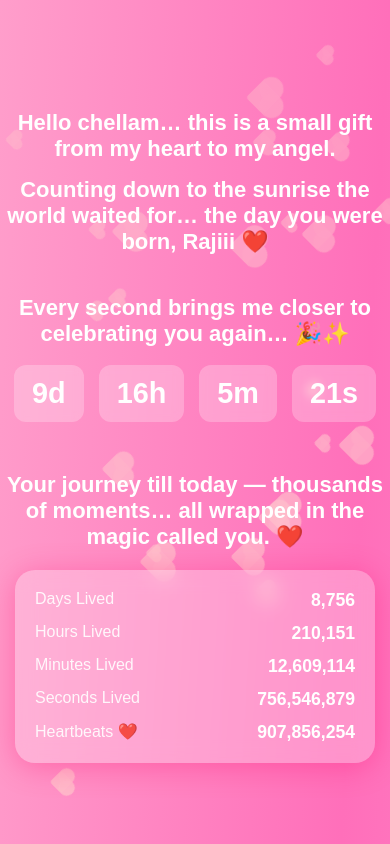
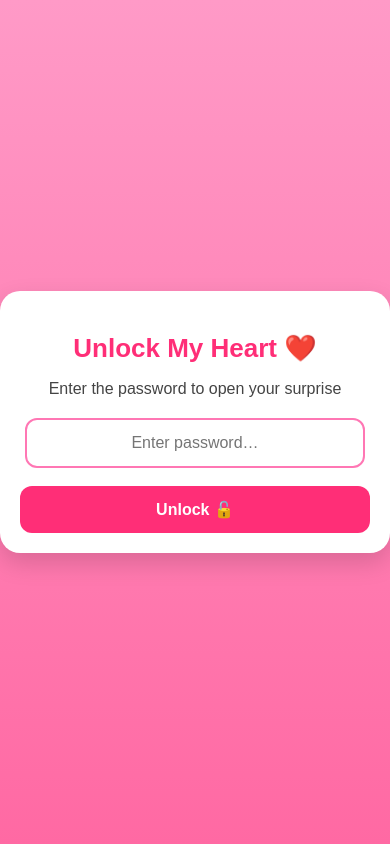
Before and after one commit to raj1799/rajiii-birthday-site, a React (Vite) app: page / in a window 390 px wide. Shown: the top 844 px of the page. Built offline with nearby package versions, Linux system fonts and the light colour scheme; no server answers.

Commit message:
UI fixes

```diff
--- a/src/components/Countdown.jsx
+++ b/src/components/Countdown.jsx
@@ -102,13 +102,13 @@ export default function Countdown() {
         <>
           <h1
             className="fade-in"
-            style={{ fontSize: "22px", fontWeight: "700" }}
+            style={{ fontSize: "22px", fontWeight: "700",padding:"10px" }}
           >
           Hello chellam… this is a small gift from my heart to my angel.
           </h1>
           <h1
             className="fade-in"
-            style={{ fontSize: "22px", fontWeight: "700" }}
+            style={{ fontSize: "22px", fontWeight: "700", padding:"10px" }}
           >
             Counting down to the sunrise the world waited for… the day you were
             born, Rajiii ❤️
@@ -116,7 +116,7 @@ export default function Countdown() {
 
           <h2
             className="fade-in"
-            style={{ fontSize: "22px", marginTop: "40px" }}
+            style={{ fontSize: "22px", marginTop: "40px", padding:"10px" }}
           >
             Every second brings me closer to celebrating you again… 🎉✨
           </h2>
@@ -129,7 +129,7 @@ export default function Countdown() {
           </div>
         </>
       )}
-      <h2 className="fade-in" style={{ fontSize: "22px", marginTop: "50px" }}>
+      <h2 className="fade-in" style={{ fontSize: "22px", marginTop: "50px", padding:"10px" }}>
         Your journey till today — thousands of moments… all wrapped in the magic
         called you. ❤️
       </h2>
--- a/src/components/GiftBoxSection.jsx
+++ b/src/components/GiftBoxSection.jsx
@@ -51,7 +51,7 @@ export default function GiftBoxSection() {
 
   return (
     <div className="giftbox-section">
-      <h2 className="giftbox-title">Your Gift Box Surprise 🎁</h2>
+      <h2 className="giftbox-title" style={{ padding:"10px" }}>Your Gift Box Surprise 🎁</h2>
 
       <div className="giftbox-row">
         {gifts.map((g, i) => (
--- /dev/null
+++ b/src/components/PasswordLock.jsx
@@ -0,0 +1,46 @@
+import React, { useState } from "react";
+import "../styles/lock.css";
+
+export default function PasswordLock({ onUnlock }) {
+  const [password, setPassword] = useState("");
+  const [error, setError] = useState(false);
+
+  const correctPassword = "17111999"; // your DOB
+
+  const handleSubmit = (e) => {
+    e.preventDefault();
+
+    if (password.trim() === correctPassword) {
+      setError(false);
+      onUnlock();  // Unlock the website
+    } else {
+      setError(true);
+      setPassword("");
+    }
+  };
+
+  return (
+    <div className="lock-screen">
+      <div className="lock-card">
+        <h2 className="lock-title">Unlock My Heart ❤️</h2>
+        <p className="lock-sub">Enter the password to open your surprise</p>
+
+        <form onSubmit={handleSubmit}>
+          <input
+            type="password"
+            className={`lock-input ${error ? "shake" : ""}`}
+            placeholder="Enter password…"
+            value={password}
+            onChange={(e) => setPassword(e.target.value)}
+          />
+
+          {error && <p className="lock-error">Wrong password my love… try again 💔</p>}
+
+          <button type="submit" className="lock-btn">
+            Unlock 🔓
+          </button>
+        </form>
+      </div>
+    </div>
+  );
+}
--- a/src/components/PolaroidSection.jsx
+++ b/src/components/PolaroidSection.jsx
@@ -30,7 +30,7 @@ export default function PolaroidsSection() {
 
   return (
     <div className="bike-intro-container">
-      <h2>Hover or click to uncover our beautiful moment.💕</h2>
+      <h2 style={{ padding:"10px" }}>Hover or click to uncover our beautiful moment.💕</h2>
       <div className="polaroid-section">
         <div className="polaroid-container">
           {cards.map((card, i) => (
@@ -59,7 +59,7 @@ export default function PolaroidsSection() {
           ))}
         </div>
 
-        <h3 className="polaroid-caption">
+        <h3 className="polaroid-caption" style={{padding:"10px" }}>
           The pictures may be a little blurry… but the memories are crystal
           clear. Those nights when we smiled, laughed, and forgot the world— I
           want that happiness with you for the rest of my life.
--- a/src/components/SurpriseCarousel.jsx
+++ b/src/components/SurpriseCarousel.jsx
@@ -22,7 +22,7 @@ export default function SurpriseCarousel() {
 
   return (
     <div className="surprise-wrapper">
-      <h2 className="surprise-title">
+      <h2 className="surprise-title" style={{ padding:"10px" }}>
         Swipe to See What I’ve Been Saving Just for You… 💖
       </h2>
 
--- a/src/pages/LandingPage.jsx
+++ b/src/pages/LandingPage.jsx
@@ -1,13 +1,23 @@
-// import BirthdayCake from "../components/BirthdayCake";
+import React, { useState } from "react";
+import PasswordLock from "../components/PasswordLock";
+
+// import your components…
 import Countdown from "../components/Countdown";
+import GiftQuestionSection from "../components/GiftQuestionSection";
+import SurpriseCarousel from "../components/SurpriseCarousel";
+import PolaroidsSection from "../components/PolaroidSection";
 import GiftBoxSection from "../components/GiftBoxSection";
-import PolaroidsSection from "../components/PolaroidSection";
-import SurpriseCarousel from "../components/SurpriseCarousel";
-import GiftQuestionSection from "../components/GiftQuestionSection";
 import OrphanageCarousel from "../components/OrphanageCarousel";
 import FinalMessage from "../components/FinalMessage";
+
 export default function LandingPage() {
+  const [unlocked, setUnlocked] = useState(false);
+
   return (
+    <>
+      {!unlocked && <PasswordLock onUnlock={() => setUnlocked(true)} />}
+
+      {unlocked && (
         <div className="landing-container">
           <Countdown />
           <GiftQuestionSection />
@@ -15,8 +25,9 @@ export default function LandingPage() {
           <PolaroidsSection />
           <GiftBoxSection />
           <OrphanageCarousel />
-      <FinalMessage/>
-      {/* <BirthdayCake/> */}
+          <FinalMessage />
         </div>
+      )}
+    </>
   );
 }
--- /dev/null
+++ b/src/styles/lock.css
@@ -0,0 +1,99 @@
+.lock-screen {
+  height: 100vh;
+  width: 100%;
+  display: flex;
+  justify-content: center;
+  align-items: center;
+  background: linear-gradient(#ff9ac7, #ff69a3);
+  position: fixed;
+  top: 0;
+  left: 0;
+  z-index: 99999;
+}
+
+.lock-card {
+  background: white;
+  padding: 35px;
+  width: 90%;
+  max-width: 380px;
+  border-radius: 20px;
+  box-shadow: 0px 10px 25px rgba(0,0,0,0.15);
+  text-align: center;
+  animation: fadeIn 0.7s ease-in-out;
+}
+
+.lock-title {
+  font-size: 26px;
+  margin-bottom: 5px;
+  color: #ff2e77;
+  font-weight: 700;
+}
+
+.lock-sub {
+  color: #444;
+  margin-bottom: 20px;
+}
+
+.lock-input {
+  width: 88%;
+  padding: 14px;
+  border-radius: 12px;
+  border: 2px solid #ff77b4;
+  font-size: 16px;
+  text-align: center;
+  outline: none;
+}
+
+.lock-input.shake {
+  animation: shake 0.3s ease-in-out;
+  border-color: red;
+}
+
+.lock-error {
+  color: red;
+  font-size: 14px;
+  margin-top: 8px;
+}
+
+.lock-btn {
+  margin-top: 18px;
+  width: 100%;
+  padding: 14px;
+  background: #ff2e77;
+  color: white;
+  border-radius: 12px;
+  border: none;
+  cursor: pointer;
+  font-size: 16px;
+  font-weight: 600;
+  transition: 0.3s;
+}
+
+.lock-btn:hover {
+  background: #e02067;
+}
+
+/* animations */
+@keyframes fadeIn {
+  from { opacity: 0; transform: translateY(10px); }
+  to { opacity: 1; transform: translateY(0); }
+}
+
+@keyframes shake {
+  0% { transform: translateX(0); }
+  25% { transform: translateX(-6px); }
+  50% { transform: translateX(6px); }
+  75% { transform: translateX(-6px); }
+  100% { transform: translateX(0); }
+}
+
+@media (max-width: 480px) {
+  .lock-screen-container {
+    padding-top: 80px;
+    padding-bottom: 80px;
+  }
+
+  .lock-card {
+    padding: 20px;
+  }
+}
--- a/src/styles/orphanageCarousel.css
+++ b/src/styles/orphanageCarousel.css
@@ -13,7 +13,21 @@
   color: #8a5a00;
   transition: 0.3s ease;
 }
+/* ⭐ Mobile responsiveness */
+@media (max-width: 480px) {
+  .orphanage-carousel {
+    margin: 40px 15px;  /* Less top margin + small side margin */
+    padding: 30px 18px; /* Slightly reduced padding so it fits nicely */
+    border-radius: 18px;
+  }
+}
 
+/* ⭐ Small tablet */
+@media (max-width: 768px) {
+  .orphanage-carousel {
+    margin: 60px 20px;
+  }
+}
 /* ===============================
      SLIDE BOX
 =============================== */
--- a/src/styles/songSlide.css
+++ b/src/styles/songSlide.css
@@ -86,3 +86,18 @@
   from { opacity: 0; transform: translate(-50%, -40%); }
   to   { opacity: 1; transform: translate(-50%, -50%); }
 }
+
+
+/* ⭐ Mobile responsiveness */
+@media (max-width: 480px) {
+.song-content {
+  padding: unset;
+}
+}
+
+/* ⭐ Small tablet */
+@media (max-width: 768px) {
+.song-content {
+  padding: unset;
+}
+}
--- a/src/styles/surprise-carousel.css
+++ b/src/styles/surprise-carousel.css
@@ -146,13 +146,13 @@
   justify-content: center;
   align-items: center;
   z-index: 9999;
-  padding: 20px;
+  /* padding: 20px; */
 }
 
 /* Center Modal Box */
 .video-modal-content {
   position: relative;
-  width: 90%;
+  width: 75%;
   max-width: 550px;
   background: #fff;
   padding: 20px;
```
Lines whose indentation alone changed are shown as unchanged.
